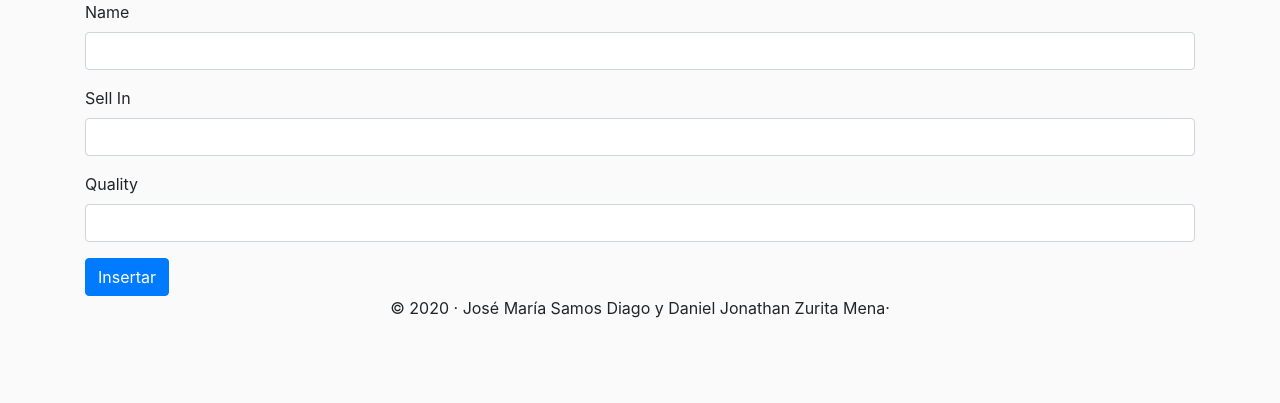
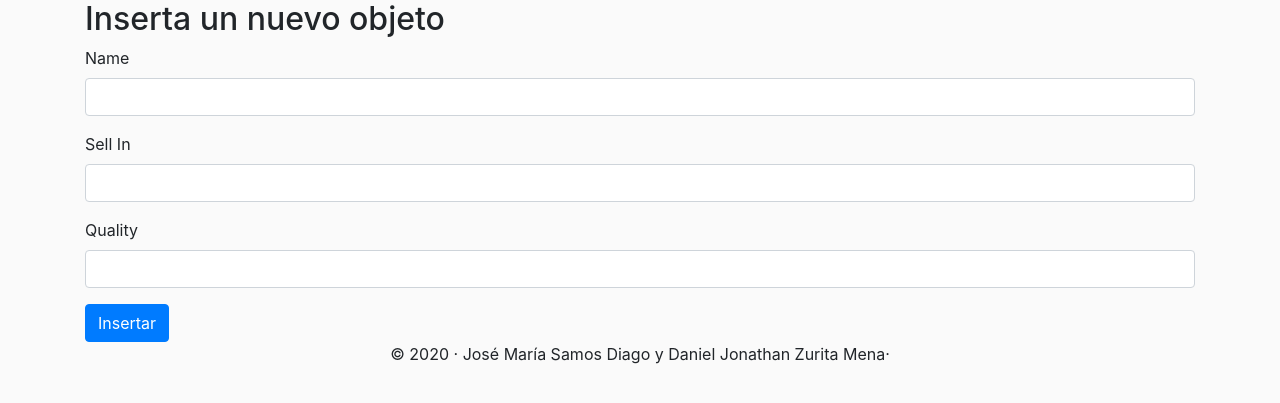
Before and after one commit to DanyZurita/API_REST_GildedRose, a Flask app: page /insertar in a window 1280 px wide. Shown: the part 56-459 px from the top of the page. Run offline with Flask 2, Linux system fonts and the light colour scheme; parts of the project's set-up code (start-up, migrations or seed data) failed here and were passed over; some libraries are stand-ins or nearby versions.

Commit message:
style(insertar): Añadir H2 para el Insertar nuevo objeto

```diff
--- a/templates/Backend/insertar.html
+++ b/templates/Backend/insertar.html
@@ -11,7 +11,7 @@ Tasca 5.2 - Web Ollivander's wands shop -->
     <!-- Required meta tags -->
     <meta charset="utf-8">
     <meta name="viewport" content="width=device-width, initial-scale=1, shrink-to-fit=no">
-    <link rel="icon" type="image" href="{{ url_for('static', filename='../img/favicon.ico') }}">
+    <link rel="icon" type="image" href="{{ url_for('static', filename='img/favicon.ico') }}">
 
     <!-- Bootstrap CSS -->
     <link rel="stylesheet" href="https://stackpath.bootstrapcdn.com/bootstrap/4.3.1/css/bootstrap.min.css" integrity="sha384-ggOyR0iXCbMQv3Xipma34MD+dH/1fQ784/j6cY/iJTQUOhcWr7x9JvoRxT2MZw1T" crossorigin="anonymous">
@@ -48,6 +48,7 @@ Tasca 5.2 - Web Ollivander's wands shop -->
 
     <!-- FORMULARIO INSERT -->
     <div class="container">
+        <h2>Inserta un nuevo objeto</h2>
         <form>
             <div class="form-group">
                 <label for="exampleInputEmail1">Name</label>
```
